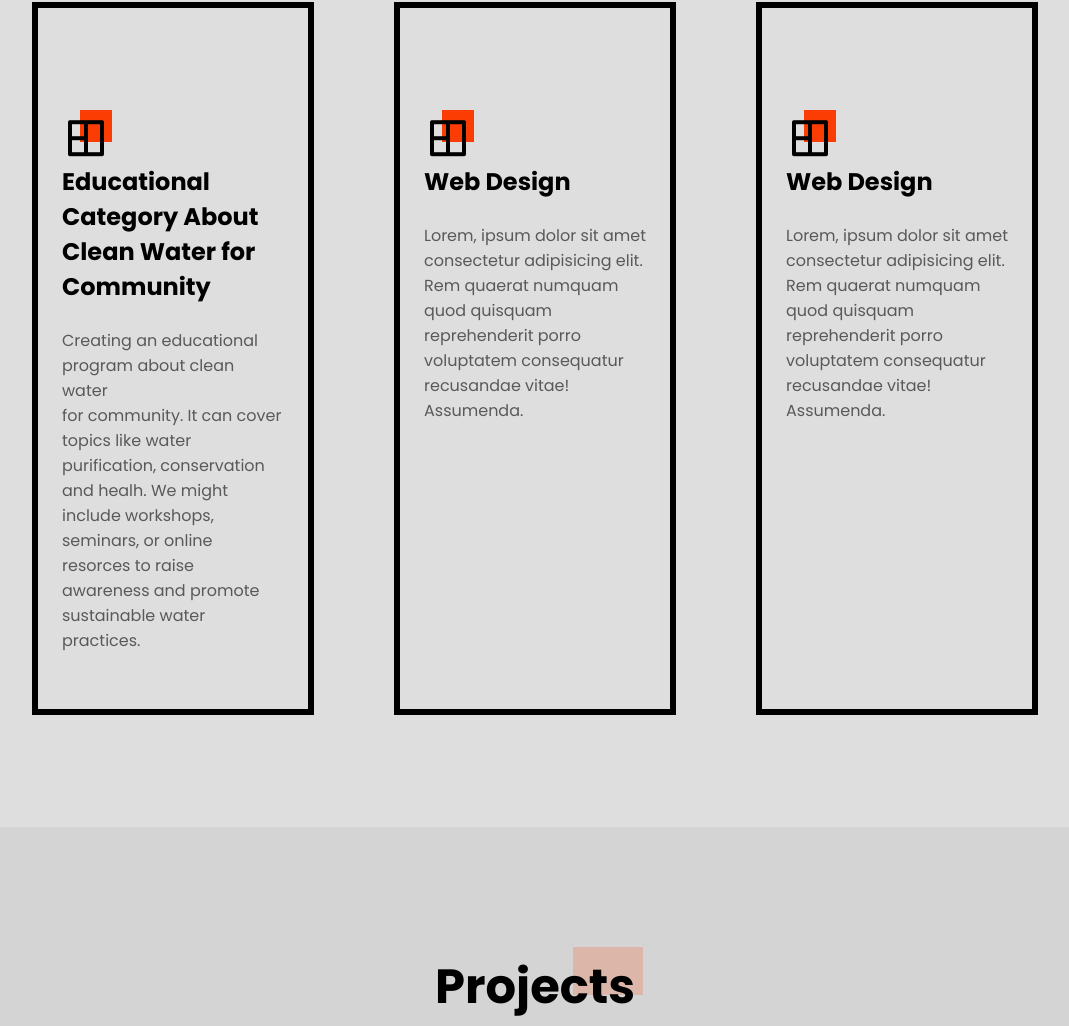
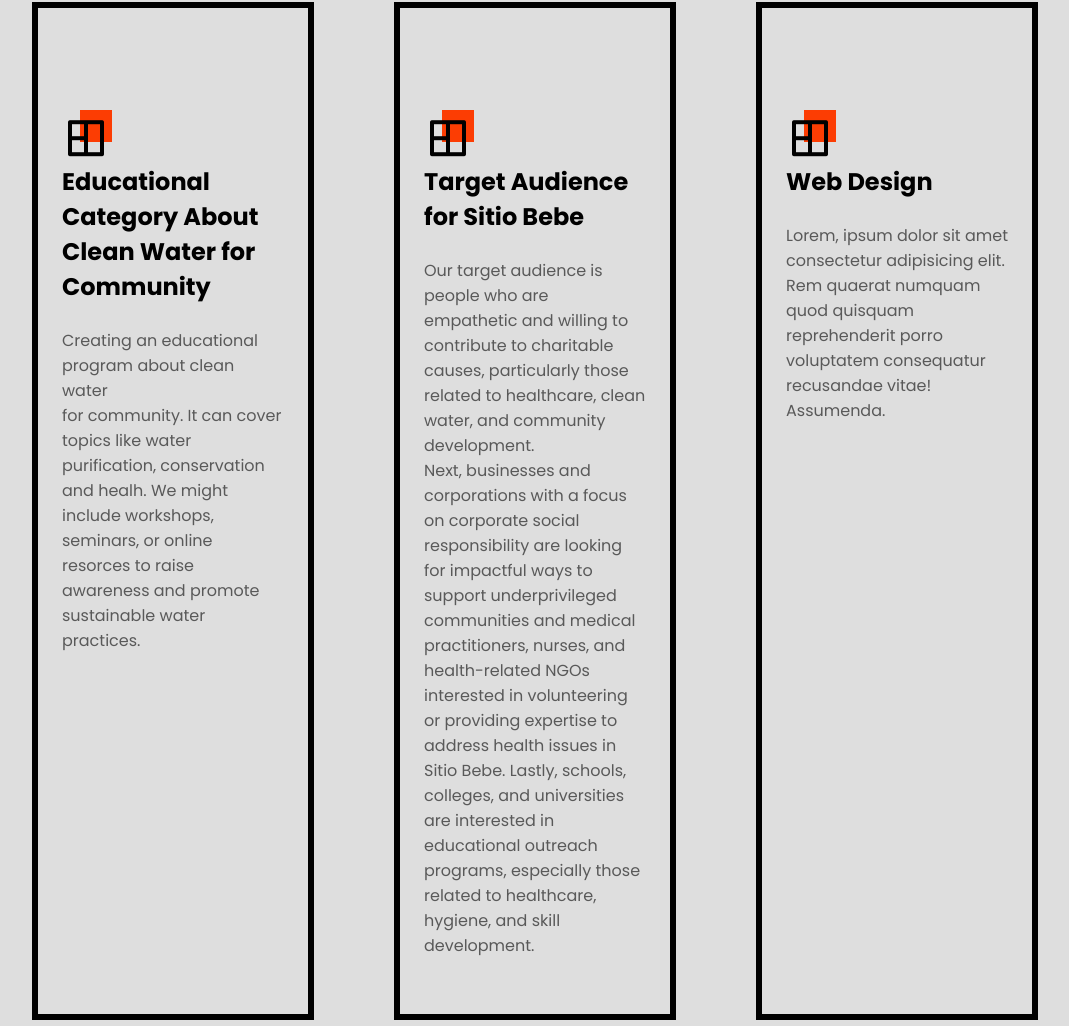
Before and after one commit to janjov/group2, a plain HTML site: page index.html in a window 1280 px wide. Shown: the part 1729-2755 px from the top of the page, without its empty margins (105-1174 px from the left). Drawn offline with nearby package versions, Linux system fonts and the light colour scheme.

Commit message:
Update index.html

```diff
--- a/index.html
+++ b/index.html
@@ -197,11 +197,14 @@
                             <i class="ri-layout-4-line"></i>
                         </div>
 
-                        <h2 class="content__title">Web Design</h2>
+                        <h2 class="content__title">Target Audience for Sitio Bebe</h2>
 
                         <p class="content__description">
-                            Lorem, ipsum dolor sit amet consectetur adipisicing elit.
-                            Rem quaerat numquam quod quisquam reprehenderit porro voluptatem consequatur recusandae vitae! Assumenda.
+                            Our target audience is people who are empathetic and willing to contribute to charitable causes, particularly those related to healthcare, clean water, and community development.
+                            <br>
+                            Next, businesses and corporations with a focus on corporate social responsibility are looking for impactful ways to support underprivileged communities and medical practitioners,
+                            nurses, and health-related NGOs interested in volunteering or providing expertise to address health issues in Sitio Bebe. Lastly, schools, colleges, and universities are interested
+                            in educational outreach programs, especially those related to healthcare, hygiene, and skill development.
                         </p>
                     </div>
                 </article>
```
